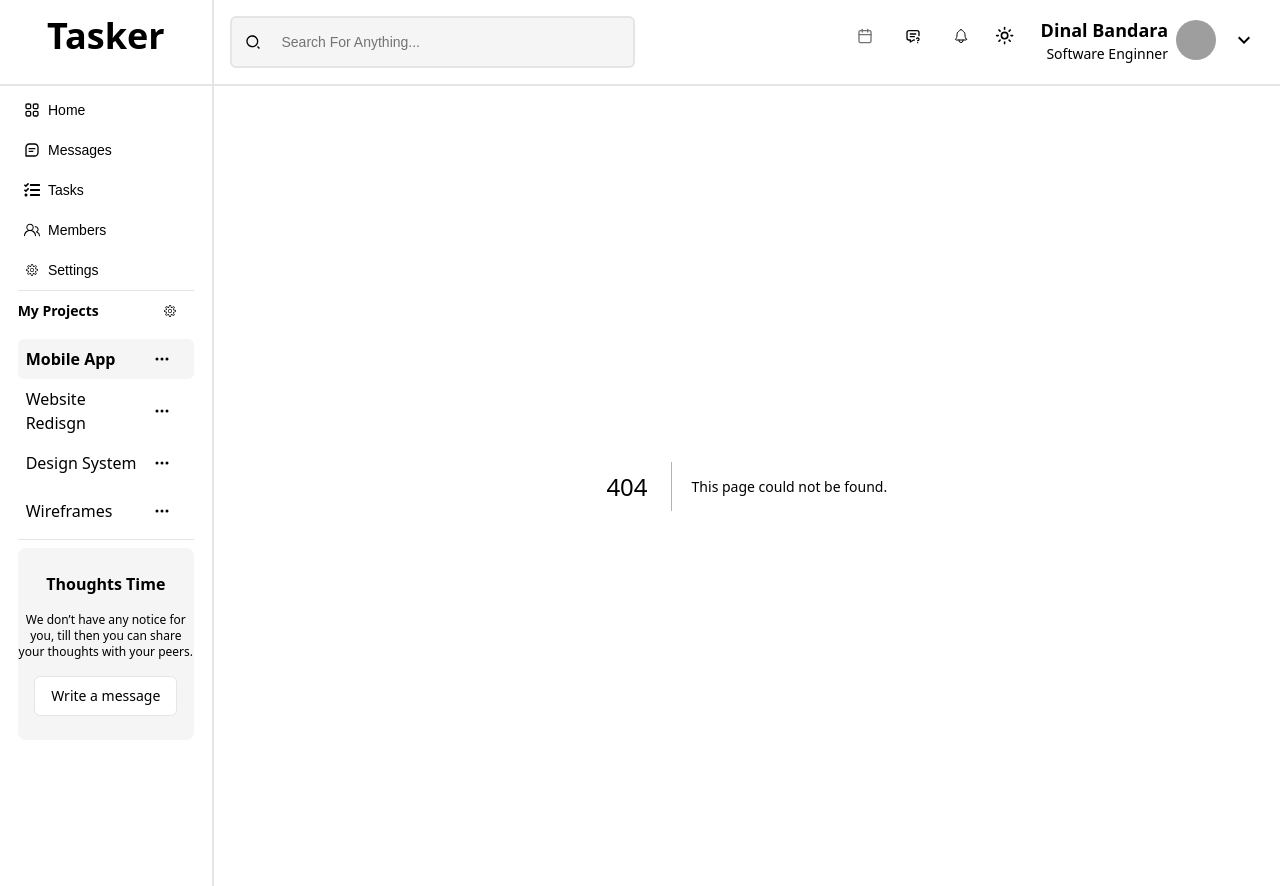
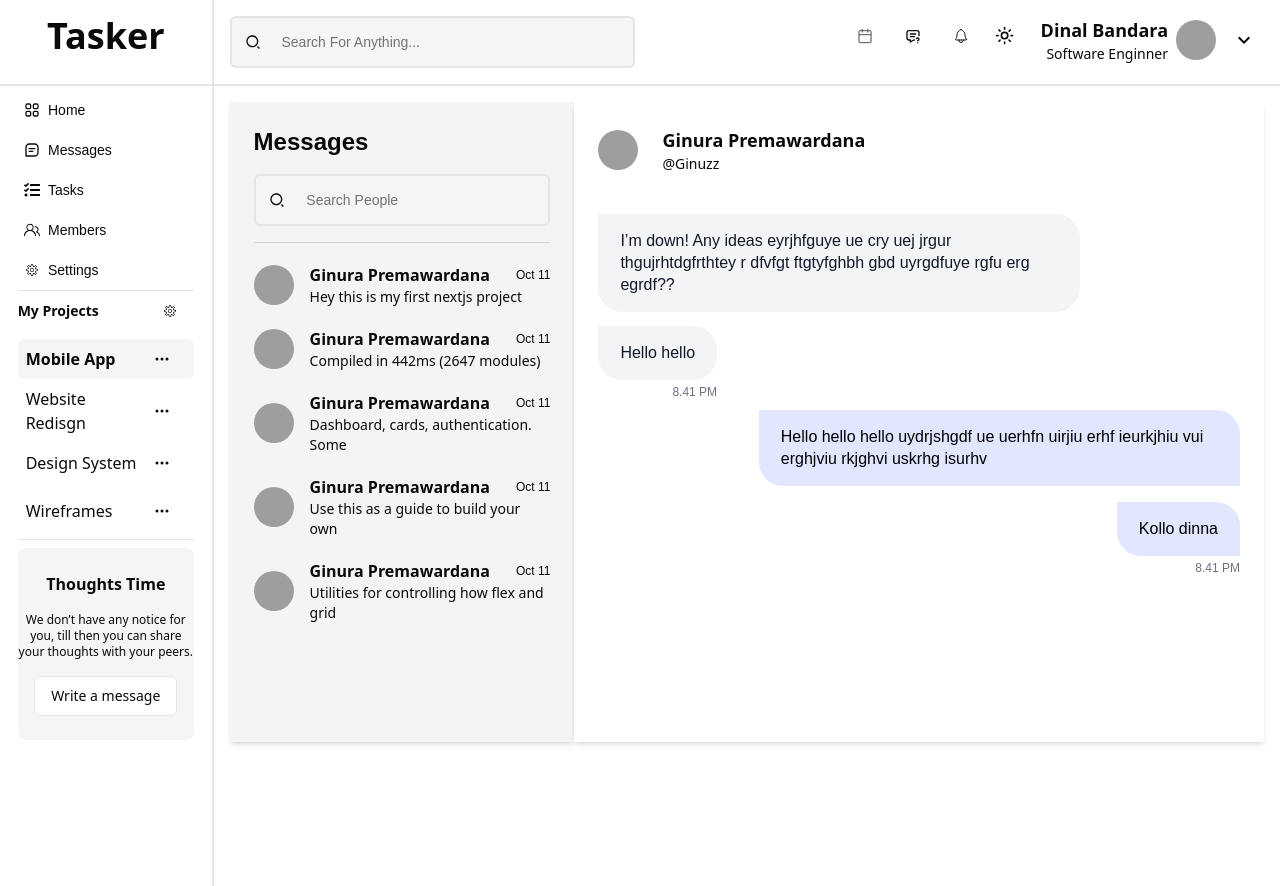
Before and after one commit to dinalUdagedara/tasker, a Next.js app: page /messages in a window 1280 px wide. Before the commit this address had no page. Built offline with nearby package versions, Linux system fonts and the light colour scheme; grey boxes are pictures that could not be loaded.

Commit message:
Message Component added
Please give a look for code quality and coding structure

```diff
--- /dev/null
+++ b/app/messages/page.tsx
@@ -0,0 +1,64 @@
+"use client";
+import { RiSearch2Line } from "react-icons/ri";
+import { Button } from "@/components/ui/button";
+import { Input } from "@/components/ui/input";
+import ChatHead from "@/ui-components/messages/chat-head";
+import ContactCard from "@/ui-components/messages/contact-card";
+import ChatBubbleRecieve from "@/ui-components/messages/chat-bubble-recieve";
+import ChatBubbleSend from "@/ui-components/messages/chat-bubble-send";
+
+
+
+
+const MobileAppContent = () => {
+    return (
+        <div className="container mx-auto p-4">
+        <div className="grid grid-cols-3 ">
+
+        {/* Contact LIst Column */}
+        <div className="col-span-1 bg-gray-100 p-6 shadow-md min-h-[80vh]">
+            {/* Message Heading */}
+          <h2 className="text-2xl font-bold mb-4">Messages</h2>
+          {/* Searchbar */}
+          <div className="flex border-2 p-1 bg-muted rounded-md">
+            <Button className="border-0 bg-muted" variant="outline" size="icon">
+              <RiSearch2Line className="h-4 w-4" />
+            </Button>
+            <Input
+              className="border-0 bg-muted focus:outline-none focus:ring-0 focus-visible:ring-0 focus-visible:ring-offset-0"
+              type="email"
+              placeholder="Search People"
+            />
+          </div>
+          <hr className="border-gray-300 mt-4" />
+          <div>
+          <ContactCard imageUrl="https://github.com/shadcn.png"name="Ginura Premawardana"lastText="Hey this is my first nextjs project"date="Oct 11"/>
+          <ContactCard imageUrl="https://github.com/shadcn.png"name="Ginura Premawardana"lastText="Compiled in 442ms (2647 modules)"date="Oct 11"/>
+          <ContactCard imageUrl="https://github.com/shadcn.png"name="Ginura Premawardana"lastText="Dashboard, cards, authentication. Some"date="Oct 11"/>
+          <ContactCard imageUrl="https://github.com/shadcn.png"name="Ginura Premawardana"lastText="Use this as a guide to build your own"date="Oct 11"/>
+          <ContactCard imageUrl="https://github.com/shadcn.png"name="Ginura Premawardana"lastText="Utilities for controlling how flex and grid"date="Oct 11"/>
+          </div>
+
+        </div>
+
+        {/* Chat Column */}
+        <div className="col-span-2 bg-white p-6 shadow-md">
+        <div className="pr-2">
+            <ChatHead imageUrl="https://github.com/shadcn.png"name="Ginura Premawardana"userName="@Ginuzz"/>
+        </div>
+        <div className="mt-10">
+            {/* These are recieved messages */}
+            <ChatBubbleRecieve msg="I’m down! Any ideas eyrjhfguye ue cry uej jrgur thgujrhtdgfrthtey r dfvfgt ftgtyfghbh gbd uyrgdfuye rgfu erg egrdf??"time=""/>
+            <ChatBubbleRecieve msg="Hello hello" time="8.41 PM"/>
+
+            {/* These are the senders messages */}
+            <ChatBubbleSend msg="Hello hello hello uydrjshgdf ue uerhfn uirjiu erhf ieurkjhiu vui erghjviu rkjghvi uskrhg isurhv" time=""/>
+            <ChatBubbleSend msg="Kollo dinna" time="8.41 PM"/>
+        </div>
+        </div>
+      </div>
+    </div>
+    );
+  };
+
+export default MobileAppContent;
--- /dev/null
+++ b/ui-components/messages/chat-bubble-recieve.tsx
@@ -0,0 +1,21 @@
+import React from "react";
+
+interface ChatBubbleRecieveProps{
+    msg: string;
+    time: string;
+}
+
+const ChatBubbleRecieve: React.FC<ChatBubbleRecieveProps> = ({msg,time}) => {
+    return (
+      <div className="w-max grid max-w-[75%]">
+        <div className="px-3.5 py-2 bg-gray-100 rounded-3xl rounded-tl-none justify-start  items-center gap-3 inline-flex">
+          <h5 className="text-gray-900 text-base font-normal leading-snug p-2">{msg}</h5>
+        </div>
+        <div className="justify-end items-center inline-flex mb-1.5 ">
+          <h6 className="text-gray-500 text-xs font-normal leading-4 py-1">{time}</h6>
+        </div>
+      </div>
+    );
+  };
+
+  export default ChatBubbleRecieve;
--- /dev/null
+++ b/ui-components/messages/chat-bubble-send.tsx
@@ -0,0 +1,22 @@
+import React from "react";
+
+interface ChatBubbleSendProps{
+    msg: string;
+    time: string;
+}
+
+const ChatBubbleSend: React.FC<ChatBubbleSendProps> = ({msg,time}) => {
+    return (
+      <div className="">
+      <div className="grid mb-2 ">
+        <div className="px-3.5 py-2 bg-indigo-100 rounded-tl-none rounded-bl-3xl rounded-tl-3xl rounded-tr-3xl justify-start items-center gap-3 inline-flex ml-auto  max-w-[75%]">
+          <h2 className="text-black text-base font-normal leading-snug p-2">{msg}</h2>
+        </div>
+        <div className="justify-start items-center inline-flex ml-auto">
+          <h3 className="text-gray-500 text-xs font-normal leading-4 py-1">{time}</h3>
+        </div>
+        </div>
+      </div>
+    );
+  };
+  export default ChatBubbleSend;
--- /dev/null
+++ b/ui-components/messages/chat-head.tsx
@@ -0,0 +1,27 @@
+import { Avatar, AvatarFallback, AvatarImage } from "@/components/ui/avatar";
+
+interface ChatHeadProps {
+  imageUrl: string;
+  name: string;
+  userName: string;
+}
+
+const ChatHead: React.FC<ChatHeadProps> = ({imageUrl,name,userName}) => {
+  return (
+    <div className="flex flex-row gap-2 items-center">
+        <div className="flex">
+        <Avatar>
+          {/* <AvatarImage src="https://github.com/shadcn.png" /> */}
+          <AvatarImage src={imageUrl} />
+          <AvatarFallback>CN</AvatarFallback>
+        </Avatar>
+      </div>
+      <div className="hidden lg:flex flex-col pl-4">
+        <p className="text-lg font-sans font-semibold">{name}</p>
+        <p className="text-sm font-sans font-thin">{userName}</p>
+      </div>
+    </div>
+  );
+};
+
+export default ChatHead;
--- /dev/null
+++ b/ui-components/messages/contact-card.tsx
@@ -0,0 +1,30 @@
+import { Avatar, AvatarFallback, AvatarImage } from "@/components/ui/avatar";
+
+interface ChatHeadProps {
+  imageUrl: string;
+  name: string;
+  lastText: string;
+  date: string;
+}
+
+const ContactCard: React.FC<ChatHeadProps> = ({imageUrl,name,lastText,date}) => {
+  return (
+    <div className="flex flex-row gap-2 items-center mt-5 mb-5">
+    <div className="flex">
+        <Avatar>
+        <AvatarImage src={imageUrl} />
+        <AvatarFallback>CN</AvatarFallback>
+        </Avatar>
+    </div>
+    <div className="hidden lg:flex flex-col pl-2 w-full">
+        <div className="flex justify-between items-center">
+        <p className="text-md font-sans font-semibold">{name}</p>
+        <p className="text-xs">{date}</p>
+        </div>
+        <p className="text-sm font-sans font-thin">{lastText}</p>
+    </div>
+    </div>
+  );
+};
+
+export default ContactCard;
```
